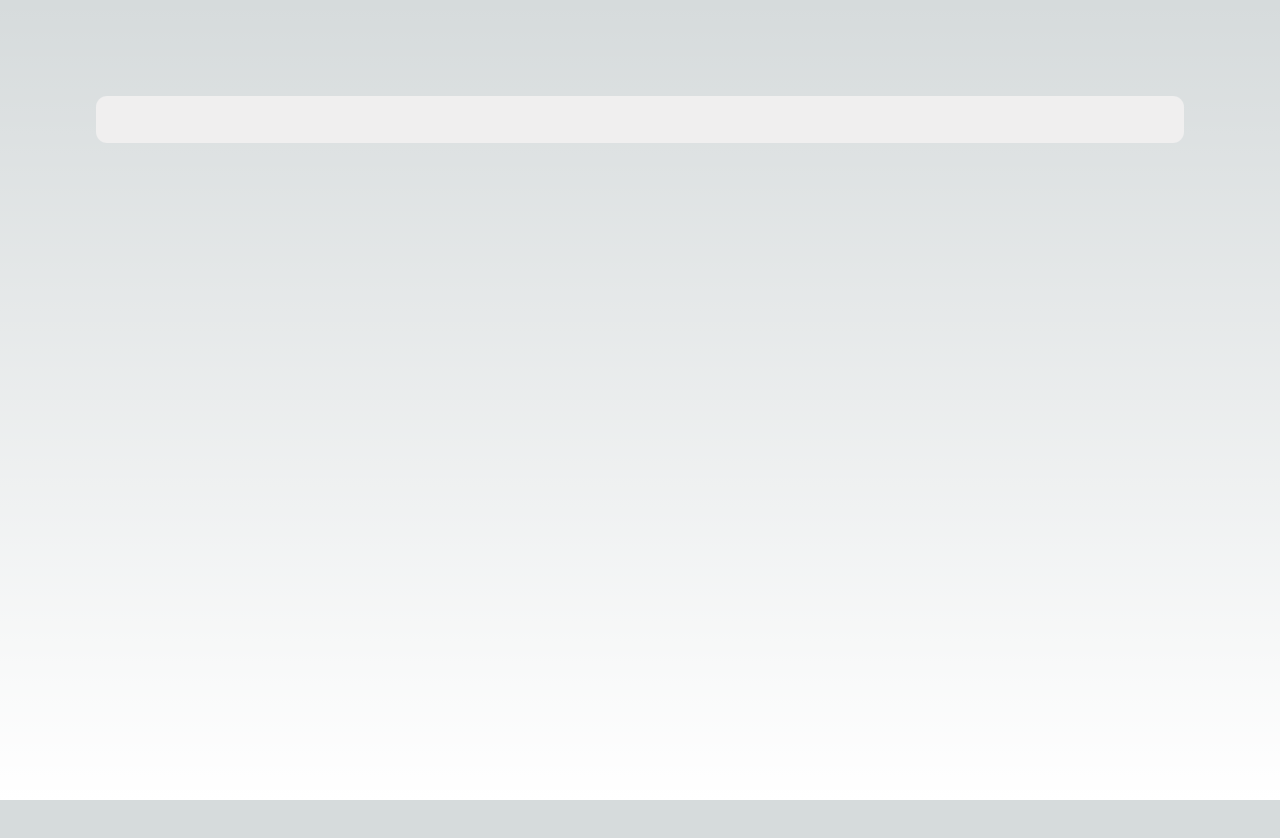
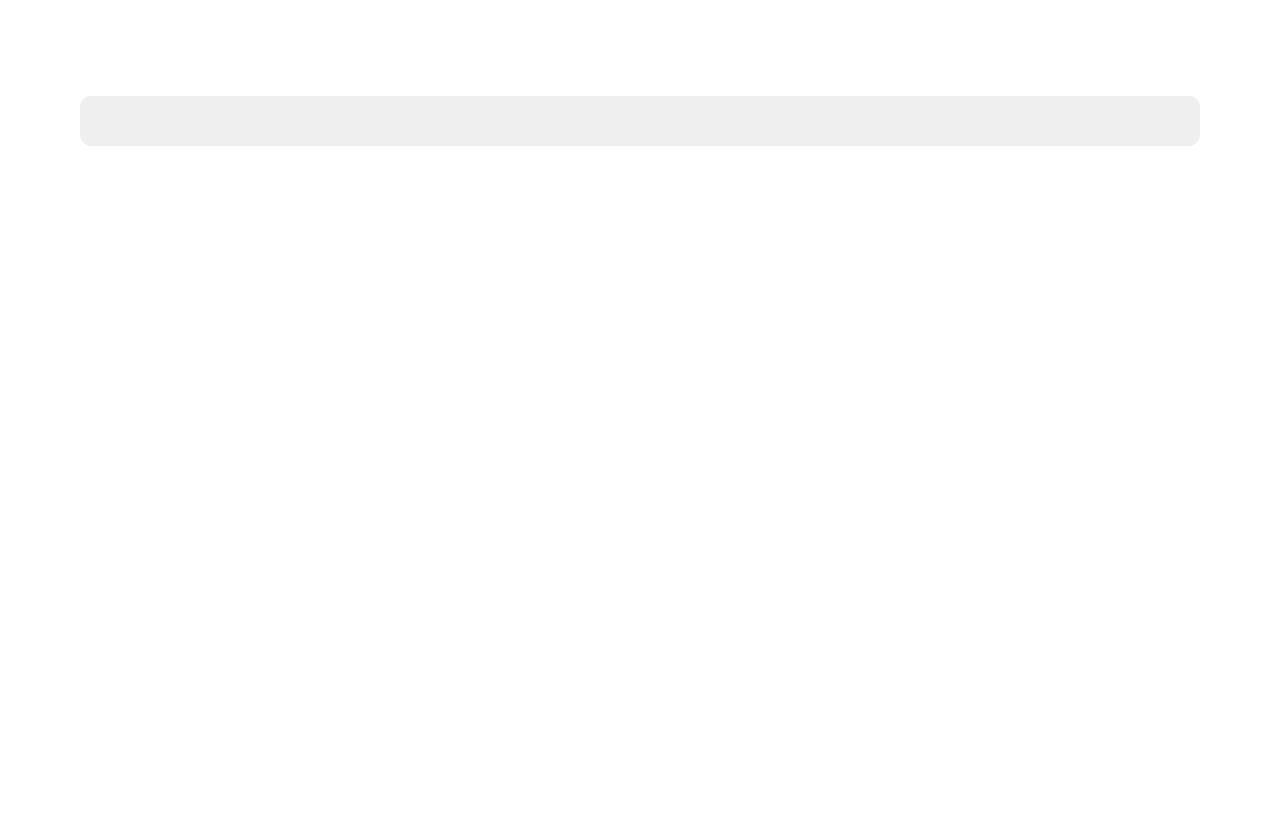
Before and after one commit to jay-691/zapcar-web, a Next.js app: page / in a window 1280 px wide. Shown: the top 838 px of the page. Before the commit the page ends 800 px from the top, so only its background shows below. Built offline with nearby package versions, Linux system fonts and the light colour scheme.

Commit message:
Criar o  atomo label #2

```diff
--- /dev/null
+++ b/src/app/atoms/icon/index.tsx
@@ -0,0 +1,3 @@
+export default function Icon() {
+  return <h2>Icon</h2>;
+}
--- a/src/app/atoms/input/index.tsx
+++ b/src/app/atoms/input/index.tsx
@@ -2,29 +2,35 @@
 
 type Props = {
   value: string;
-    changeValue: (value: string) => void,
-    textAlign?: 'left' | 'center',
+  changeValue: (value: string) => void;
+  textAlign?: "left" | "center";
   hasError?: boolean;
-}
+};
 
-export default function Input({ value, changeValue, textAlign = 'left', hasError = false }: Props){
-    const border = hasError ? `solid 2px ${theme.colors.red}` : 'none';
+export default function Input({
+  value,
+  changeValue,
+  textAlign = "left",
+  hasError = false,
+}: Props) {
+  const border = hasError ? `solid 2px ${theme.colors.red}` : "none";
   const color = hasError ? theme.colors.red : theme.colors.darkGray;
   return (
     <input
-            type="text" value={value}
+      type="text"
+      value={value}
       onChange={(event) => changeValue(event.target.value)}
       style={{
-                padding: '1rem',
-                borderRadius: '0.7rem',
+        padding: "1rem",
+        borderRadius: "0.7rem",
         backgroundColor: theme.colors.lightGray,
         border,
         color,
-                textTransform: 'uppercase',
+        textTransform: "uppercase",
         textAlign,
-                width: '100%',
-
+        width: "100%",
+        fontWeight: "600",
       }}
     />
-    )
+  );
 }
--- a/src/app/globals.css
+++ b/src/app/globals.css
@@ -1,107 +1,379 @@
-:root {
-  --max-width: 1100px;
-  --border-radius: 12px;
-  --font-mono: ui-monospace, Menlo, Monaco, 'Cascadia Mono', 'Segoe UI Mono',
-    'Roboto Mono', 'Oxygen Mono', 'Ubuntu Monospace', 'Source Code Pro',
-    'Fira Mono', 'Droid Sans Mono', 'Courier New', monospace;
+/*! normalize.css v8.0.1 | MIT License | github.com/necolas/normalize.css */
 
-  --foreground-rgb: 0, 0, 0;
-  --background-start-rgb: 214, 219, 220;
-  --background-end-rgb: 255, 255, 255;
+/* Document
+   ========================================================================== */
 
-  --primary-glow: conic-gradient(
-    from 180deg at 50% 50%,
-    #16abff33 0deg,
-    #0885ff33 55deg,
-    #54d6ff33 120deg,
-    #0071ff33 160deg,
-    transparent 360deg
-  );
-  --secondary-glow: radial-gradient(
-    rgba(255, 255, 255, 1),
-    rgba(255, 255, 255, 0)
-  );
+/**
+ * 1. Correct the line height in all browsers.
+ * 2. Prevent adjustments of font size after orientation changes in iOS.
+ */
 
-  --tile-start-rgb: 239, 245, 249;
-  --tile-end-rgb: 228, 232, 233;
-  --tile-border: conic-gradient(
-    #00000080,
-    #00000040,
-    #00000030,
-    #00000020,
-    #00000010,
-    #00000010,
-    #00000080
-  );
-
-  --callout-rgb: 238, 240, 241;
-  --callout-border-rgb: 172, 175, 176;
-  --card-rgb: 180, 185, 188;
-  --card-border-rgb: 131, 134, 135;
+html {
+  line-height: 1.15;
+  /* 1 */
+  -webkit-text-size-adjust: 100%;
+  /* 2 */
 }
 
-@media (prefers-color-scheme: dark) {
-  :root {
-    --foreground-rgb: 255, 255, 255;
-    --background-start-rgb: 0, 0, 0;
-    --background-end-rgb: 0, 0, 0;
+/* Sections
+   ========================================================================== */
 
-    --primary-glow: radial-gradient(rgba(1, 65, 255, 0.4), rgba(1, 65, 255, 0));
-    --secondary-glow: linear-gradient(
-      to bottom right,
-      rgba(1, 65, 255, 0),
-      rgba(1, 65, 255, 0),
-      rgba(1, 65, 255, 0.3)
-    );
+/**
+ * Remove the margin in all browsers.
+ */
 
-    --tile-start-rgb: 2, 13, 46;
-    --tile-end-rgb: 2, 5, 19;
-    --tile-border: conic-gradient(
-      #ffffff80,
-      #ffffff40,
-      #ffffff30,
-      #ffffff20,
-      #ffffff10,
-      #ffffff10,
-      #ffffff80
-    );
-
-    --callout-rgb: 20, 20, 20;
-    --callout-border-rgb: 108, 108, 108;
-    --card-rgb: 100, 100, 100;
-    --card-border-rgb: 200, 200, 200;
-  }
-}
-
-* {
-  box-sizing: border-box;
-  padding: 0;
+body {
   margin: 0;
 }
 
-html,
-body {
-  max-width: 100vw;
-  overflow-x: hidden;
+/**
+ * Render the `main` element consistently in IE.
+ */
+
+main {
+  display: block;
 }
 
-body {
-  color: rgb(var(--foreground-rgb));
-  background: linear-gradient(
-      to bottom,
-      transparent,
-      rgb(var(--background-end-rgb))
-    )
-    rgb(var(--background-start-rgb));
+/**
+ * Correct the font size and margin on `h1` elements within `section` and
+ * `article` contexts in Chrome, Firefox, and Safari.
+ */
+
+h1 {
+  font-size: 2em;
+  margin: 0.67em 0;
 }
 
-a {
-  color: inherit;
-  text-decoration: none;
+/* Grouping content
+   ========================================================================== */
+
+/**
+ * 1. Add the correct box sizing in Firefox.
+ * 2. Show the overflow in Edge and IE.
+ */
+
+hr {
+  box-sizing: content-box;
+  /* 1 */
+  height: 0;
+  /* 1 */
+  overflow: visible;
+  /* 2 */
 }
 
-@media (prefers-color-scheme: dark) {
-  html {
-    color-scheme: dark;
-  }
+/**
+ * 1. Correct the inheritance and scaling of font size in all browsers.
+ * 2. Correct the odd `em` font sizing in all browsers.
+ */
+
+pre {
+  font-family: monospace, monospace;
+  /* 1 */
+  font-size: 1em;
+  /* 2 */
 }
+
+/* Text-level semantics
+   ========================================================================== */
+
+/**
+ * Remove the gray background on active links in IE 10.
+ */
+
+a {
+  background-color: transparent;
+}
+
+/**
+ * 1. Remove the bottom border in Chrome 57-
+ * 2. Add the correct text decoration in Chrome, Edge, IE, Opera, and Safari.
+ */
+
+abbr[title] {
+  border-bottom: none;
+  /* 1 */
+  text-decoration: underline;
+  /* 2 */
+  text-decoration: underline dotted;
+  /* 2 */
+}
+
+/**
+ * Add the correct font weight in Chrome, Edge, and Safari.
+ */
+
+b,
+strong {
+  font-weight: bolder;
+}
+
+/**
+ * 1. Correct the inheritance and scaling of font size in all browsers.
+ * 2. Correct the odd `em` font sizing in all browsers.
+ */
+
+code,
+kbd,
+samp {
+  font-family: monospace, monospace;
+  /* 1 */
+  font-size: 1em;
+  /* 2 */
+}
+
+/**
+ * Add the correct font size in all browsers.
+ */
+
+small {
+  font-size: 80%;
+}
+
+/**
+ * Prevent `sub` and `sup` elements from affecting the line height in
+ * all browsers.
+ */
+
+sub,
+sup {
+  font-size: 75%;
+  line-height: 0;
+  position: relative;
+  vertical-align: baseline;
+}
+
+sub {
+  bottom: -0.25em;
+}
+
+sup {
+  top: -0.5em;
+}
+
+/* Embedded content
+   ========================================================================== */
+
+/**
+ * Remove the border on images inside links in IE 10.
+ */
+
+img {
+  border-style: none;
+}
+
+/* Forms
+   ========================================================================== */
+
+/**
+ * 1. Change the font styles in all browsers.
+ * 2. Remove the margin in Firefox and Safari.
+ */
+
+button,
+input,
+optgroup,
+select,
+textarea {
+  font-family: inherit;
+  /* 1 */
+  font-size: 100%;
+  /* 1 */
+  line-height: 1.15;
+  /* 1 */
+  margin: 0;
+  /* 2 */
+}
+
+/**
+ * Show the overflow in IE.
+ * 1. Show the overflow in Edge.
+ */
+
+button,
+input {
+  /* 1 */
+  overflow: visible;
+}
+
+/**
+ * Remove the inheritance of text transform in Edge, Firefox, and IE.
+ * 1. Remove the inheritance of text transform in Firefox.
+ */
+
+button,
+select {
+  /* 1 */
+  text-transform: none;
+}
+
+/**
+ * Correct the inability to style clickable types in iOS and Safari.
+ */
+
+button,
+[type="button"],
+[type="reset"],
+[type="submit"] {
+  -webkit-appearance: button;
+}
+
+/**
+ * Remove the inner border and padding in Firefox.
+ */
+
+button::-moz-focus-inner,
+[type="button"]::-moz-focus-inner,
+[type="reset"]::-moz-focus-inner,
+[type="submit"]::-moz-focus-inner {
+  border-style: none;
+  padding: 0;
+}
+
+/**
+ * Restore the focus styles unset by the previous rule.
+ */
+
+button:-moz-focusring,
+[type="button"]:-moz-focusring,
+[type="reset"]:-moz-focusring,
+[type="submit"]:-moz-focusring {
+  outline: 1px dotted ButtonText;
+}
+
+/**
+ * Correct the padding in Firefox.
+ */
+
+fieldset {
+  padding: 0.35em 0.75em 0.625em;
+}
+
+/**
+ * 1. Correct the text wrapping in Edge and IE.
+ * 2. Correct the color inheritance from `fieldset` elements in IE.
+ * 3. Remove the padding so developers are not caught out when they zero out
+ *    `fieldset` elements in all browsers.
+ */
+
+legend {
+  box-sizing: border-box;
+  /* 1 */
+  color: inherit;
+  /* 2 */
+  display: table;
+  /* 1 */
+  max-width: 100%;
+  /* 1 */
+  padding: 0;
+  /* 3 */
+  white-space: normal;
+  /* 1 */
+}
+
+/**
+ * Add the correct vertical alignment in Chrome, Firefox, and Opera.
+ */
+
+progress {
+  vertical-align: baseline;
+}
+
+/**
+ * Remove the default vertical scrollbar in IE 10+.
+ */
+
+textarea {
+  overflow: auto;
+}
+
+/**
+ * 1. Add the correct box sizing in IE 10.
+ * 2. Remove the padding in IE 10.
+ */
+
+[type="checkbox"],
+[type="radio"] {
+  box-sizing: border-box;
+  /* 1 */
+  padding: 0;
+  /* 2 */
+}
+
+/**
+ * Correct the cursor style of increment and decrement buttons in Chrome.
+ */
+
+[type="number"]::-webkit-inner-spin-button,
+[type="number"]::-webkit-outer-spin-button {
+  height: auto;
+}
+
+/**
+ * 1. Correct the odd appearance in Chrome and Safari.
+ * 2. Correct the outline style in Safari.
+ */
+
+[type="search"] {
+  -webkit-appearance: textfield;
+  /* 1 */
+  outline-offset: -2px;
+  /* 2 */
+}
+
+/**
+ * Remove the inner padding in Chrome and Safari on macOS.
+ */
+
+[type="search"]::-webkit-search-decoration {
+  -webkit-appearance: none;
+}
+
+/**
+ * 1. Correct the inability to style clickable types in iOS and Safari.
+ * 2. Change font properties to `inherit` in Safari.
+ */
+
+::-webkit-file-upload-button {
+  -webkit-appearance: button;
+  /* 1 */
+  font: inherit;
+  /* 2 */
+}
+
+/* Interactive
+   ========================================================================== */
+
+/*
+ * Add the correct display in Edge, IE 10+, and Firefox.
+ */
+
+details {
+  display: block;
+}
+
+/*
+ * Add the correct display in all browsers.
+ */
+
+summary {
+  display: list-item;
+}
+
+/* Misc
+   ========================================================================== */
+
+/**
+ * Add the correct display in IE 10+.
+ */
+
+template {
+  display: none;
+}
+
+/**
+ * Add the correct display in IE 10.
+ */
+
+[hidden] {
+  display: none;
+}
--- a/src/app/layout.tsx
+++ b/src/app/layout.tsx
@@ -1,22 +1,25 @@
-import type { Metadata } from 'next'
-import { Inter } from 'next/font/google'
-import './globals.css'
+import type { Metadata } from "next";
+import { Inter } from "next/font/google";
+import "./globals.css";
 
-const inter = Inter({ subsets: ['latin'] })
+const inter = Inter({
+  subsets: ["latin"],
+  weight: ["200", "400", "600", "800"],
+});
 
 export const metadata: Metadata = {
-  title: 'Create Next App',
-  description: 'Generated by create next app',
-}
+  title: "Create Next App",
+  description: "Generated by create next app",
+};
 
 export default function RootLayout({
   children,
 }: {
-  children: React.ReactNode
+  children: React.ReactNode;
 }) {
   return (
     <html lang="en">
       <body className={inter.className}>{children}</body>
     </html>
-  )
+  );
 }
```
Also changed, not shown: src/app/atoms/label/index.tsx (added, +19 -0 lines), 2 other files (tests, documents, lock files or other folders). Lines whose indentation alone changed are shown as unchanged.
